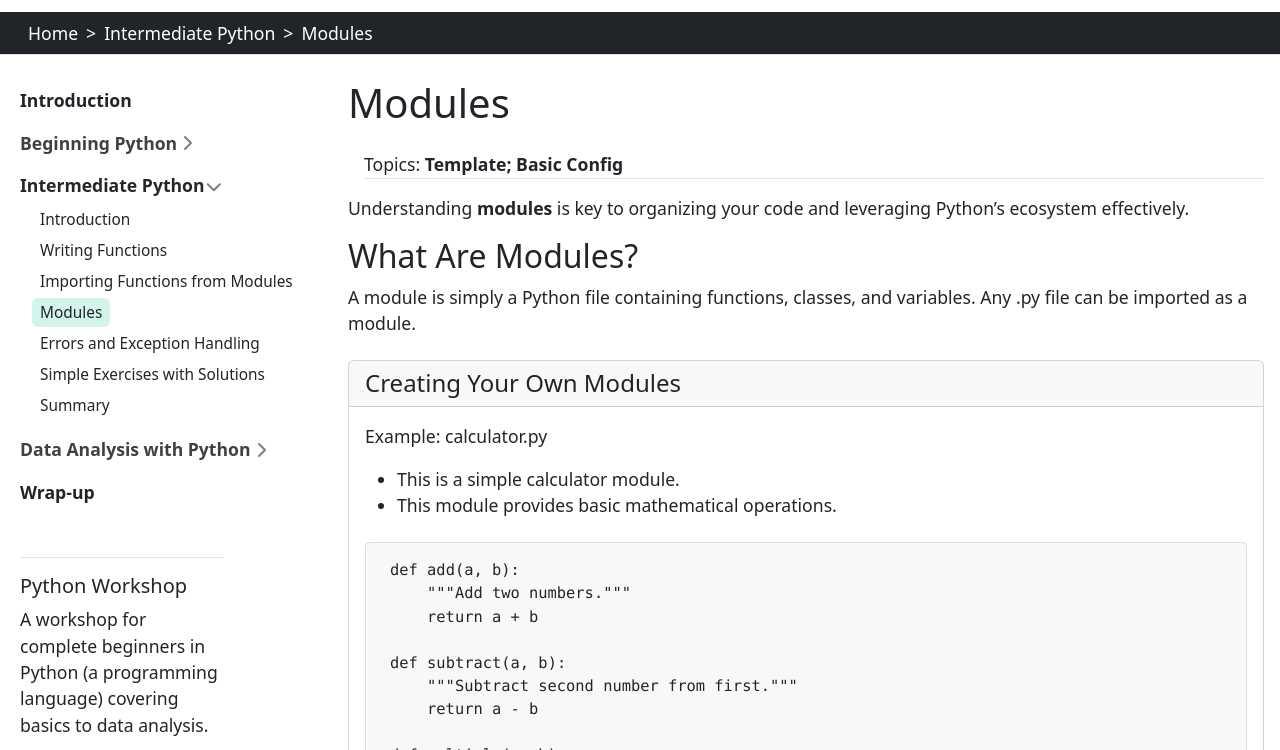
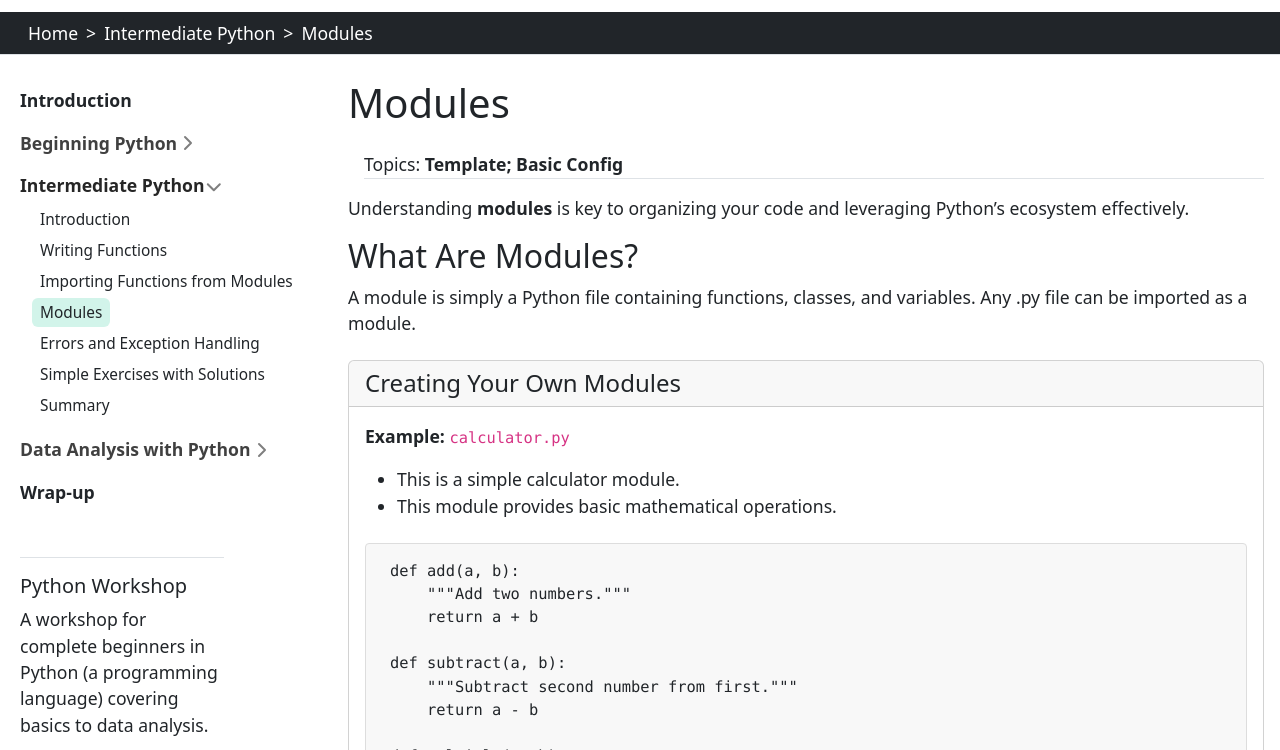
Before and after one commit to jllcalorio/data-analysis-in-python-for-complete-beginners, a Jekyll site: the page built from content/intermediate/modules.md, in a window 1280 px wide and 900 px high, cut to the strip 120-870 px from the top of the window. Built offline with Jekyll 4.4.1, drawn with Linux system fonts in a browser that asks for light colours; some of the changed lines change nothing that is shown.

````diff
--- a/content/intermediate/modules.md
+++ b/content/intermediate/modules.md
@@ -13,7 +13,7 @@
 
 {% include question.html header="Creating Your Own Modules" text="
 
-Example: calculator.py
+**Example:** ```calculator.py```
 
 - This is a simple calculator module.
 - This module provides basic mathematical operations.
````
